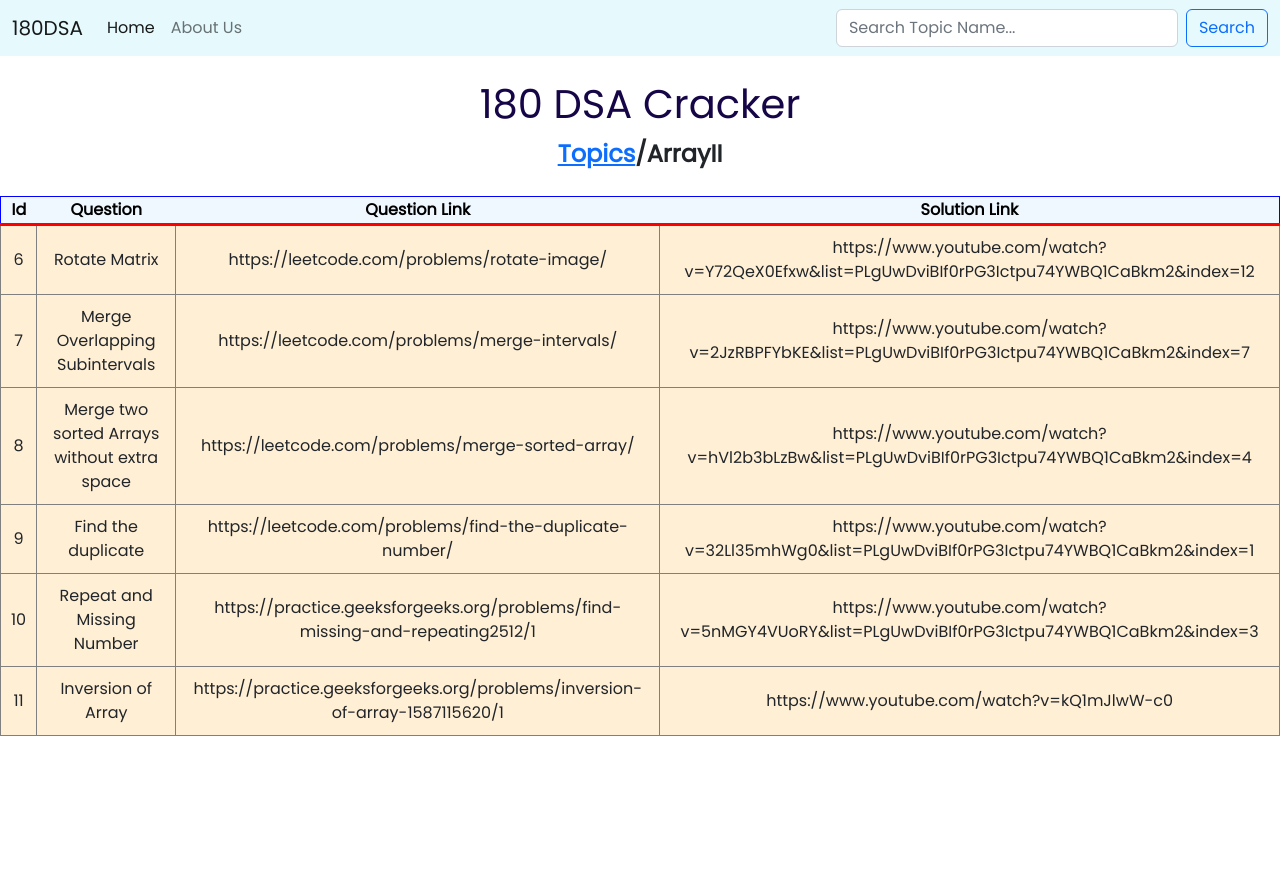
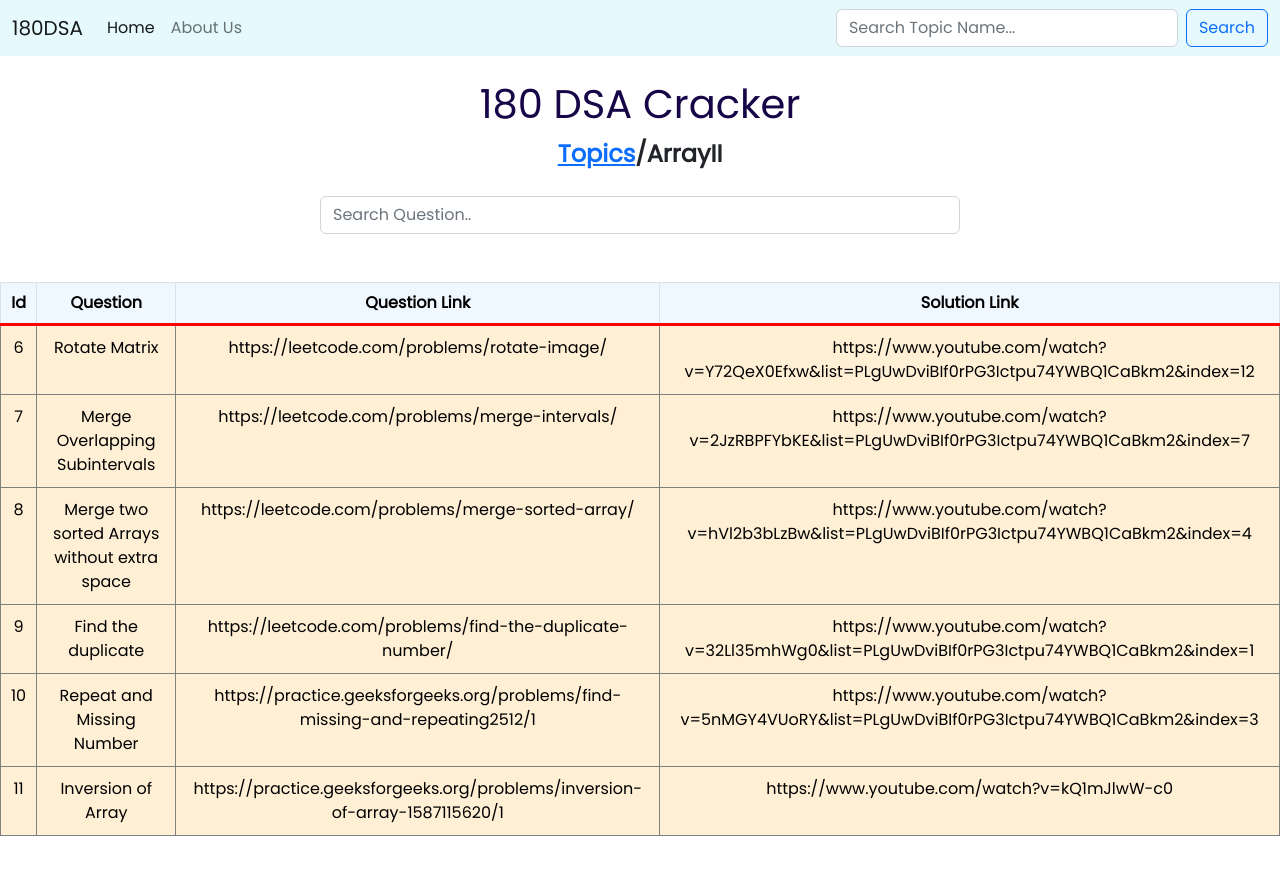
Before and after one commit to TheAayushRana/180-DSA-Sheet, a React (Vite) app: page /arrayII in a window 1280 px wide. Shown: the top 874 px of the page. Before the commit the page ends 800 px from the top, so only its background shows below. Built offline with nearby package versions, Linux system fonts and the light colour scheme.

Commit message:
SearchBar to search question and Filter added

```diff
--- a/index.html
+++ b/index.html
@@ -4,12 +4,21 @@
     <meta charset="UTF-8" />
     <link rel="icon" type="image/svg+xml" href="/vite.svg" />
     <meta name="viewport" content="width=device-width, initial-scale=1.0" />
-    <link href="https://cdn.jsdelivr.net/npm/bootstrap@5.2.3/dist/css/bootstrap.min.css" rel="stylesheet" integrity="sha384-rbsA2VBKQhggwzxH7pPCaAqO46MgnOM80zW1RWuH61DGLwZJEdK2Kadq2F9CUG65" crossorigin="anonymous">
-    <title>180DSA</title>
+    <link
+      href="https://cdn.jsdelivr.net/npm/bootstrap@5.2.3/dist/css/bootstrap.min.css"
+      rel="stylesheet"
+      integrity="sha384-rbsA2VBKQhggwzxH7pPCaAqO46MgnOM80zW1RWuH61DGLwZJEdK2Kadq2F9CUG65"
+      crossorigin="anonymous"
+    />
+    <title>180 DSA Striver SDE Sheet</title>
   </head>
   <body>
     <div id="root"></div>
     <script type="module" src="/src/main.jsx"></script>
-    <script src="https://cdn.jsdelivr.net/npm/bootstrap@5.2.3/dist/js/bootstrap.bundle.min.js" integrity="sha384-kenU1KFdBIe4zVF0s0G1M5b4hcpxyD9F7jL+jjXkk+Q2h455rYXK/7HAuoJl+0I4" crossorigin="anonymous"></script>
+    <script
+      src="https://cdn.jsdelivr.net/npm/bootstrap@5.2.3/dist/js/bootstrap.bundle.min.js"
+      integrity="sha384-kenU1KFdBIe4zVF0s0G1M5b4hcpxyD9F7jL+jjXkk+Q2h455rYXK/7HAuoJl+0I4"
+      crossorigin="anonymous"
+    ></script>
   </body>
 </html>
--- a/src/components/MainTable.jsx
+++ b/src/components/MainTable.jsx
@@ -1,5 +1,6 @@
-import { useTable } from "react-table";
+import { useTable, useSortBy, useGlobalFilter } from "react-table";
 import { useMemo } from "react";
+import SearchQuestion from "./SearchQuestion";
 
 function MainTable({ content }) {
   console.log(content);
@@ -27,11 +28,21 @@ function MainTable({ content }) {
     []
   );
 
-  const { getTableProps, getTableBodyProps, headerGroups, rows, prepareRow } =
-    useTable({ columns, data });
+  const {
+    getTableProps,
+    getTableBodyProps,
+    headerGroups,
+    rows,
+    prepareRow,
+    state,
+    setGlobalFilter,
+  } = useTable({ columns, data }, useGlobalFilter, useSortBy);
+
+  const { globalfilter } = state;
 
   return (
     <>
+      <SearchQuestion filter={globalfilter} setFilter={setGlobalFilter} />
       <table
         {...getTableProps()}
         style={{
@@ -39,13 +50,14 @@ function MainTable({ content }) {
           textAlign: "center",
           margin: "auto",
         }}
+        className="table table-bordered mb-5"
       >
         <thead>
           {headerGroups.map((headerGroup) => (
-            <tr {...headerGroup.getHeaderGroupProps()}>
+            <tr {...headerGroup.getHeaderGroupProps()} className="table-light">
               {headerGroup.headers.map((column) => (
                 <th
-                  {...column.getHeaderProps()}
+                  {...column.getHeaderProps(column.getSortByToggleProps())}
                   style={{
                     borderBottom: "solid 3px red",
                     background: "aliceblue",
@@ -54,6 +66,13 @@ function MainTable({ content }) {
                   }}
                 >
                   {column.render("Header")}
+                  <span>
+                    {column.isSorted
+                      ? column.isSortedDesc
+                        ? " ▲ "
+                        : " ▼ "
+                      : ""}
+                  </span>
                 </th>
               ))}
             </tr>
@@ -63,7 +82,7 @@ function MainTable({ content }) {
           {rows.map((row) => {
             prepareRow(row);
             return (
-              <tr {...row.getRowProps()}>
+              <tr {...row.getRowProps()} className="table-light">
                 {row.cells.map((cell) => {
                   return (
                     <td
--- /dev/null
+++ b/src/components/SearchQuestion.jsx
@@ -0,0 +1,16 @@
+import React from "react";
+
+function SearchQuestion({ filter, setFilter }) {
+  return (
+    <div className="d-flex justify-content-center pb-5">
+      <input
+        className="form-control w-50"
+        value={filter}
+        placeholder="Search Question.."
+        onChange={(e) => setFilter(e.target.value)}
+      />
+    </div>
+  );
+}
+
+export default SearchQuestion;
```
